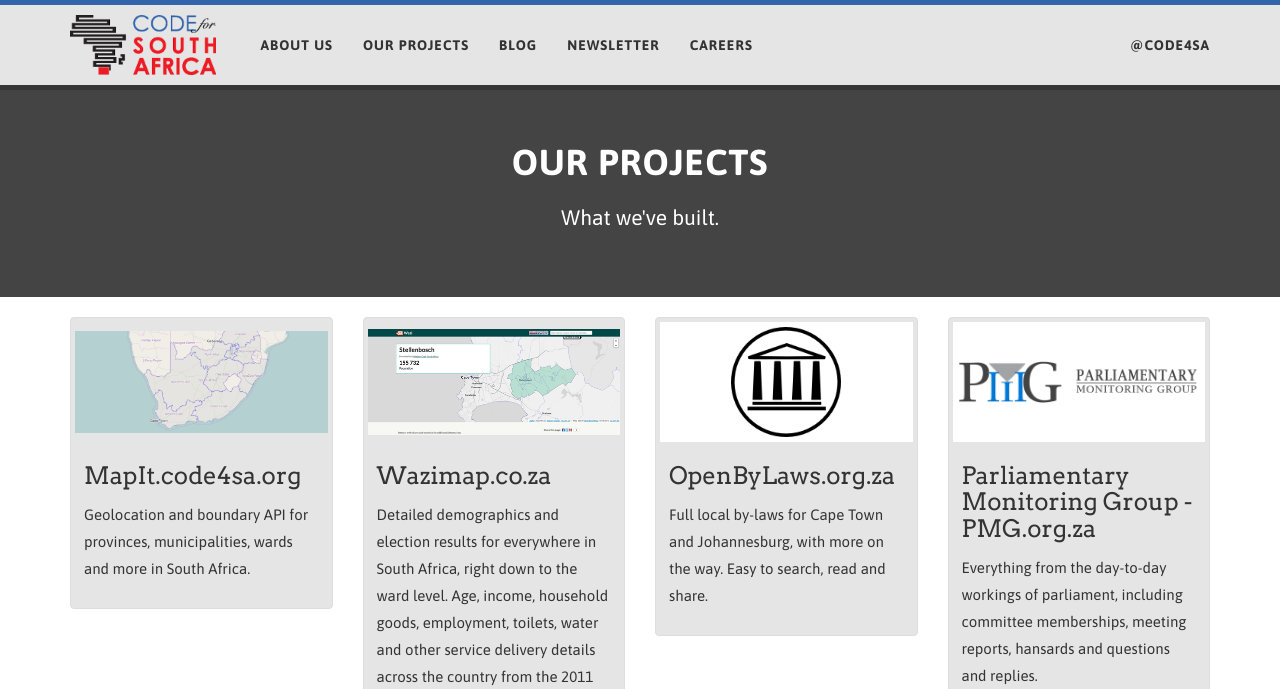
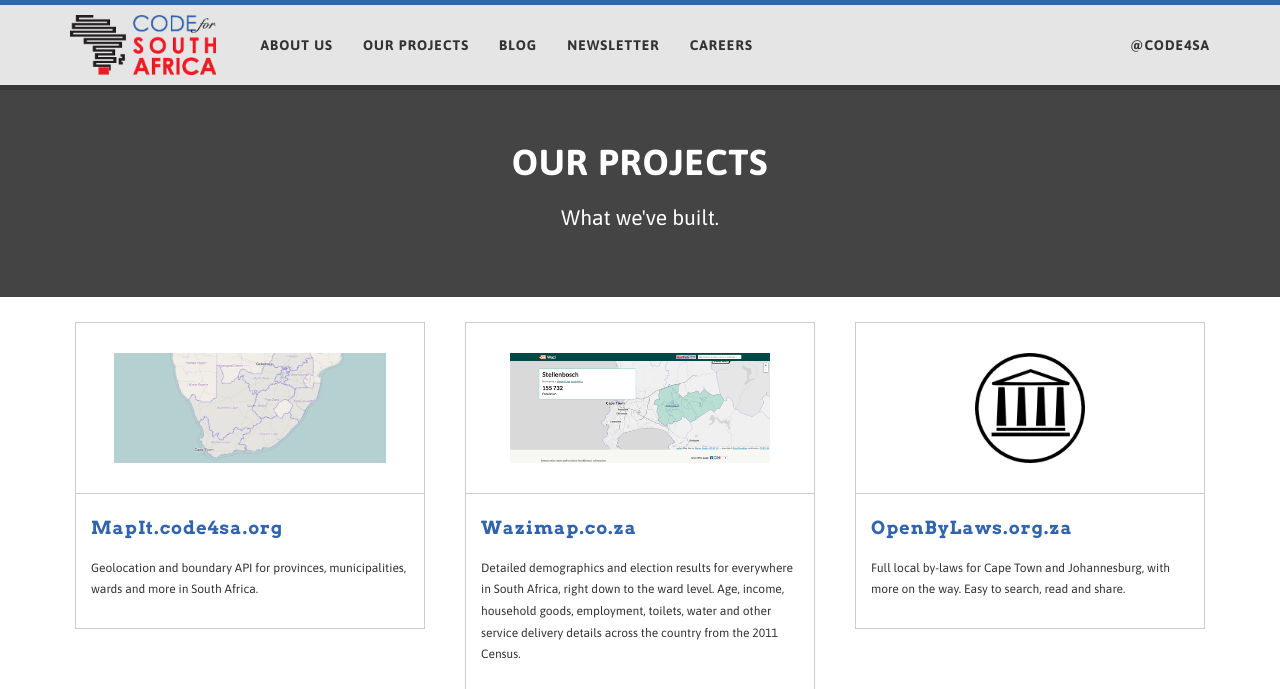
Before and after one commit to Code4SA/old-code4sa.github.io, a Jekyll site: the page built from projects.html, in a window 1280 px wide. Shown: the top 689 px of the page. Built offline with Jekyll 4.4.1, drawn with Linux system fonts in a browser that asks for light colours; Markdown is read by kramdown in place of the engine named in the settings; some of the changed text lies outside the part shown; grey boxes are pictures that could not be loaded.

Commit message:
Change project containers

```diff
--- a/css/code4sa.scss
+++ b/css/code4sa.scss
@@ -403,6 +403,13 @@
   }
 }
 
+.teaser-header {
+  img {
+    max-width: 280px;
+    max-height: 110px;
+  }
+}
+
 .thumbnail {
   .logo {
     width: 100%;
@@ -434,12 +441,10 @@
     background-image: url(/img/journo/ct-budget-logo.png);
     background-color: #808080;
   }
-
   .peoples-assembly {
     background-image: url(/img/journo/peoples-assembly-logo.png);
     background-color: white;
   }
-
   .siyazana {
     background-image: url(/img/journo/Siyazana-logo.png);
     background-color: white;
--- a/projects.html
+++ b/projects.html
@@ -15,167 +15,201 @@
 
   <div class="container">
     <div class="row">
-      <div class="col-md-3">
-        <a href="http://mapit.code4sa.org/" class="thumbnail">
-          <div class="logo mapit"></div>
-          <div class="caption">
-            <h3>MapIt.code4sa.org</h3>
-
+      <div class="col-md-4">
+        <div class="teaser">
+          <div class="teaser-header">
+            <img src="img/projects/mapit.png">
+          </div>
+          <div class="teaser-body">
+            <h1><a href="http://mapit.code4sa.org/">MapIt.code4sa.org</a></h1>
             <p>
               Geolocation and boundary API for provinces, municipalities, wards and more in South Africa.
             </p>
-
           </div>
-        </a>
+        </div>
       </div>
 
-      <div class="col-md-3">
-        <a href="http://wazimap.co.za" class="thumbnail">
-          <div class="logo wazimap"></div>
-          <div class="caption">
-            <h3>Wazimap.co.za</h3>
-
+      <div class="col-md-4">
+        <div class="teaser">
+          <div class="teaser-header">
+            <img src="img/projects/wazimap-square-500.png">
+          </div>
+          <div class="teaser-body">
+            <h1><a href="http://wazimap.co.za/">Wazimap.co.za</a></h1>
             <p>
               Detailed demographics and election results for everywhere in South Africa, right down to the ward level.
               Age, income, household goods, employment, toilets, water and other service delivery details across
               the country from the 2011 Census.
             </p>
-
           </div>
-        </a>
+        </div>
       </div>
 
-      <div class="col-md-3">
-        <a href="http://openbylaws.org.za" class="thumbnail">
-          <div class="logo openbylaws"></div>
-          <div class="caption">
-            <h3>OpenByLaws.org.za</h3>
-
+      <div class="col-md-4">
+        <div class="teaser">
+          <div class="teaser-header">
+            <img src="img/projects/openbylaws-logo.png">
+          </div>
+          <div class="teaser-body">
+            <h1><a href="http://openbylaws.org.za">OpenByLaws.org.za</a></h1>
             <p>
               Full local by-laws for Cape Town and Johannesburg, with more on the way. Easy to search, read and share.
             </p>
+          </div>
+        </div>
+      </div>
 
     </div>
-        </a>
+    <div class="row">
+      <div class="col-md-4">
+        <div class="teaser">
+          <div class="teaser-header">
+            <img src="img/projects/pmg-logo.png">
           </div>
-
-      <div class="col-md-3">
-        <a href="http://pmg.org.za" class="thumbnail">
-          <div class="logo pmg"></div>
-          <div class="caption">
-            <h3>Parliamentary Monitoring Group - PMG.org.za</h3>
-
+          <div class="teaser-body">
+            <h1><a href="http://pmg.org.za">Parliamentary Monitoring Group - PMG.org.za</a></h1>
             <p>
               Everything from the day-to-day workings of parliament, including committee memberships,
               meeting reports, hansards and questions and replies.
             </p>
-
+            <p>
+              <a href="http://pmg.org.za"><strong>See it in action</strong></a>
+            </p>
           </div>
-        </a>
         </div>
       </div>
 
-    <div class="row">
-      <div class="col-md-3">
-        <a href="http://capetownbudgetproject.org.za/" class="thumbnail">
-          <div class="logo capetownbudget"></div>
-          <div class="caption">
-            <h3>Cape Town Budget Project</h3>
-
+      <div class="col-md-4">
+        <div class="teaser">
+          <div class="teaser-header">
+            <img src="http://capetownbudgetproject.org.za/wp/wp-content/uploads/2015/04/nu_LOGO.png">
+          </div>
+          <div class="teaser-body">
+            <h1><a href="http://capetownbudgetproject.org.za/">Cape Town Budget Project</a></h1>
             <p>
               The Cape Town Budget Project aims to make the City of Cape Town’s budget more accessible and understandable to citizens.
             </p>
-
+            <p>
+              <a href="http://capetownbudgetproject.org.za/"><strong>See it in action</strong></a>
+            </p>
           </div>
-        </a>
+        </div>
       </div>
 
-      <div class="col-md-3">
-        <a href="http://living-wage.co.za" class="thumbnail">
-          <div class="logo living-wage"></div>
-          <div class="caption">
-            <h3>Living-wage.co.za</h3>
-
+      <div class="col-md-4">
+        <div class="teaser">
+          <div class="teaser-header">
+            <img src="img/projects/living-wage.png">
+          </div>
+          <div class="teaser-body">
+            <h1><a href="http://living-wage.co.za">Living-wage.co.za</a></h1>
             <p>
               Are you paying your domestic worker enough?
             </p>
+            <p>
+              <a href="http://living-wage.co.za"><strong>See it in action</strong></a>
+            </p>
+          </div>
+        </div>
+      </div>
 
     </div>
-        </a>
+
+    <div class="row">
+
+      <div class="col-md-4">
+          <div class="teaser">
+            <div class="teaser-header">
+              <img src="/img/project_medicine2.jpg">
             </div>
-
-      <div class="col-md-3">
-        <a href="http://mpr.code4sa.org" class="thumbnail">
-          <div class="logo mpr"></div>
-          <div class="caption">
-            <h3>Medicine Price Registry (MPR)</h3>
-
+            <div class="teaser-body">
+              <h1><a href="http://mpr.code4sa.org">Medicine Price Registry (MPR)<a></h1>
               <p>
                 How much should South Africans be paying for their medicines?
               </p>
+              <p>
+                <a href="http://mpr.code4sa.org"><strong>See it in action</strong></a>
+              </p>
             </div>
-        </a>
+          </div>
         </div>
 
-      <div class="col-md-3">
-        <a href="http://indigo.readthedocs.org" class="thumbnail">
-          <div class="logo indigo"></div>
-          <div class="caption">
-            <h3>Indigo Legislation Platform</h3>
-
+        <div class="col-md-4">
+          <div class="teaser">
+            <div class="teaser-header">
+              <img src="img/projects/indigo.png">
+            </div>
+            <div class="teaser-body">
+              <h1><a href="http://indigo.readthedocs.org">Indigo Legislation Platform</a></h1>
               <p>
                 Web platform for capturing, consolidating and publishing legislation in an open format.
               </p>
+              <p>
+                <a href="http://indigo.readthedocs.org"><strong>See it in action</strong></a>
+              </p>
             </div>
-        </a>
           </div>
         </div>
 
-    <div class="row">
-      <div class="col-md-3">
-        <a href="http://data.code4sa.org/" class="thumbnail">
-          <div class="logo data-portal"></div>
-          <div class="caption">
-            <h3>Open Data Portal</h3>
-
+        <div class="col-md-4">
+          <div class="teaser">
+            <div class="teaser-header">
+              <img src="img/data_portal.png">
+            </div>
+            <div class="teaser-body">
+              <h1><a href="http://data.code4sa.org/">Open Data Portal</a></h1>
               <p>
                 Our open data portal for South African data that doesn't otherwise have a home.
               </p>
+              <p>
+                <a href="http://data.code4sa.org/"><strong>See it in action</strong></a>
+              </p>
+            </div>
+          </div>
+        </div>
 
     </div>
-        </a>
+
+    <div class="row">
+
+      <div class="col-md-4">
+        <div class="teaser">
+          <div class="teaser-header">
+            <img src="img/projects/sa-newsmakers-logo.png">
           </div>
-
-      <div class="col-md-3">
-        <a href="http://code4sa.org/sa-newsmakers" class="thumbnail">
-          <div class="logo sa-newsmakers"></div>
-          <div class="caption">
-            <h3>SA Newsmakers</h3>
-
+          <div class="teaser-body">
+            <h1><a href="http://code4sa.org/sa-newsmakers">SA Newsmakers</a></h1>
             <p>
               Who shows up the most in South African media and why?
             </p>
-
+            <p>
+              <a href="http://code4sa.org/sa-newsmakers"><strong>See it in action</strong></a>
+            </p>
           </div>
-        </a>
+        </div>
       </div>
 
-      <div class="col-md-3">
-        <a href="http://protest-map.code4sa.org/" class="thumbnail">
-          <div class="logo protest-map"></div>
-          <div class="caption">
-            <h3>Protest Map</h3>
-
+      <div class="col-md-4">
+        <div class="teaser">
+          <div class="teaser-header">
+            <img src="img/projects/protest-map.png">
+          </div>
+          <div class="teaser-body">
+            <h1><a href="http://protest-map.code4sa.org/">Protest Map</a></h1>
             <p>
               Explore thousands of protests that occurred in South Africa in 2013 and 2014
               and dig into what caused them.
             </p>
-
+            <p>
+              <a href="http://protest-map.code4sa.org/"><strong>See it in action</strong></a>
+            </p>
           </div>
-        </a>
         </div>
       </div>
 
+    </div>
+
+    <div class="row">
       <h3><a href="/journos/">Check out our curated list of Tools for Journalists →</a></h3>
     </div>
 
```
Lines whose indentation alone changed are shown as unchanged.
